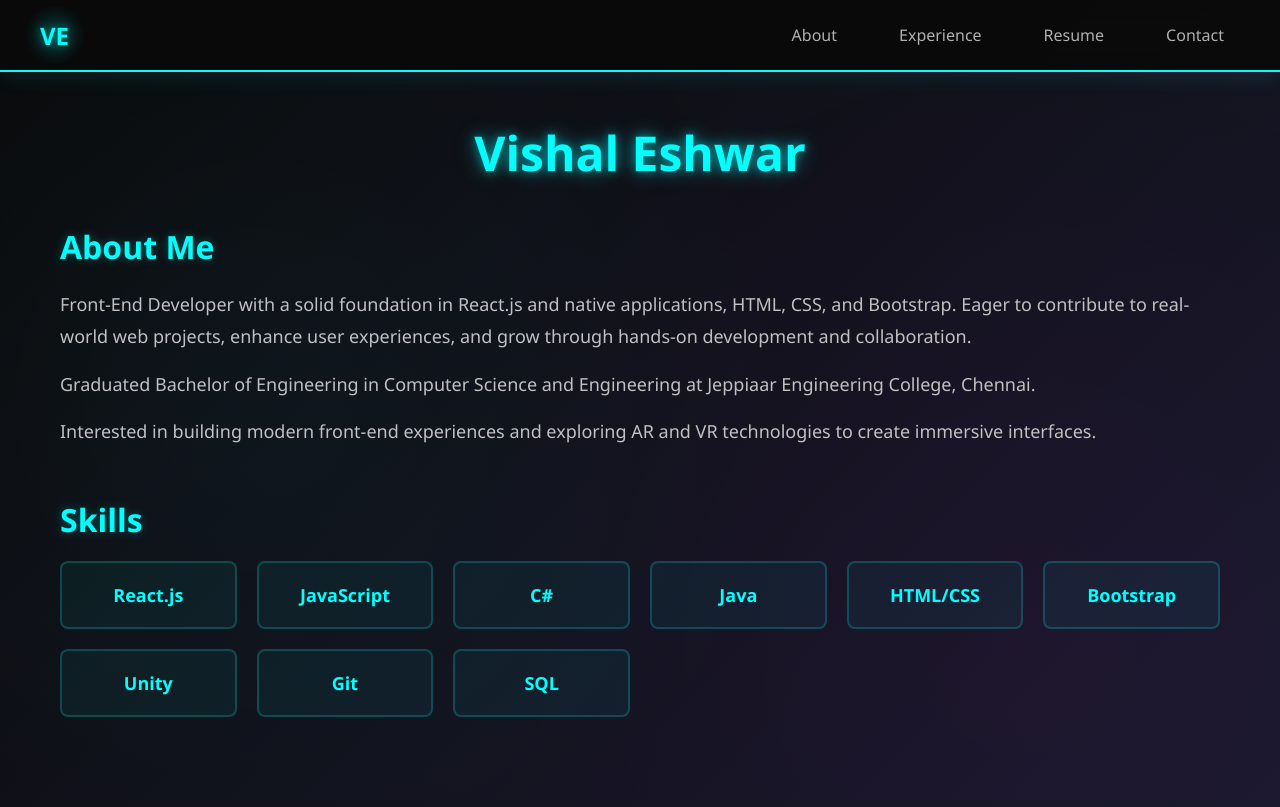
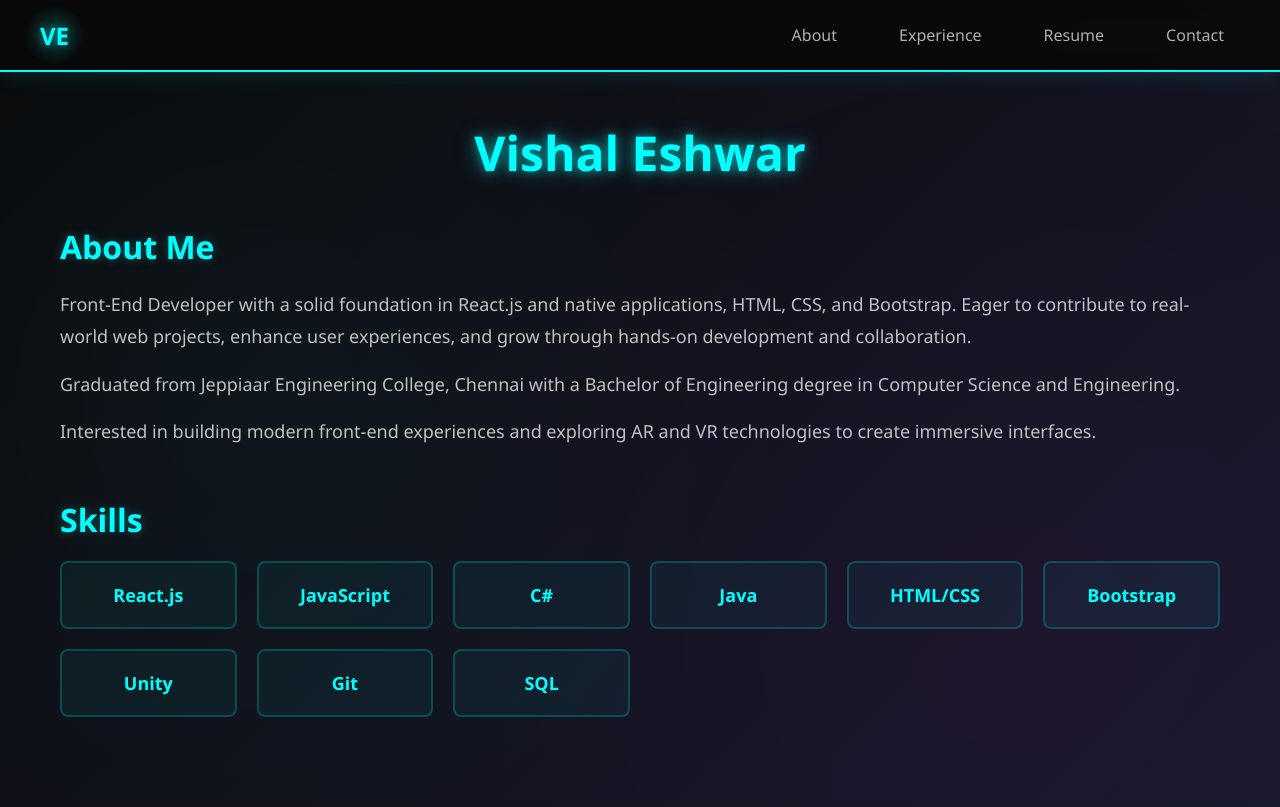
Before and after one commit to vishaleshwar01/portfolio, a React app: page / in a window 1280 px wide. Built offline with nearby package versions, Linux system fonts and the light colour scheme; the HTML template or start-up script is replaced by a standard one.

Commit message:
updated resume and removed cgpa

```diff
--- a/src/pages/About.jsx
+++ b/src/pages/About.jsx
@@ -1,4 +1,4 @@
-import '../styles/Page.css'
+import "../styles/Page.css";
 
 function About() {
   return (
@@ -10,13 +10,18 @@ function About() {
         <div className="content-section">
           <h2 className="section-title">About Me</h2>
           <p className="section-text">
-            Front-End Developer with a solid foundation in React.js and native applications, HTML, CSS, and Bootstrap. Eager to contribute to real-world web projects, enhance user experiences, and grow through hands-on development and collaboration.
+            Front-End Developer with a solid foundation in React.js and native
+            applications, HTML, CSS, and Bootstrap. Eager to contribute to
+            real-world web projects, enhance user experiences, and grow through
+            hands-on development and collaboration.
           </p>
           <p className="section-text">
-             Graduated Bachelor of Engineering in Computer Science and Engineering at Jeppiaar Engineering College, Chennai.
+            Graduated from Jeppiaar Engineering College, Chennai with a
+            Bachelor of Engineering degree in Computer Science and Engineering.
           </p>
           <p className="section-text">
-            Interested in building modern front-end experiences and exploring AR and VR technologies to create immersive interfaces.
+            Interested in building modern front-end experiences and exploring AR
+            and VR technologies to create immersive interfaces.
           </p>
         </div>
         <div className="content-section">
@@ -35,7 +40,7 @@ function About() {
         </div>
       </div>
     </div>
-  )
+  );
 }
 
-export default About
+export default About;
--- a/src/pages/Resume.jsx
+++ b/src/pages/Resume.jsx
@@ -20,7 +20,6 @@ function Resume() {
           <div className="resume-item">
             <h3 className="resume-item-title">Bachelor of Engineering in Computer Science and Engineering</h3>
             <p className="resume-item-subtitle">Jeppiaar Engineering College, Chennai | 2021 - 2025</p>
-
            </div>
         </div>
         <div className="resume-section">
```
